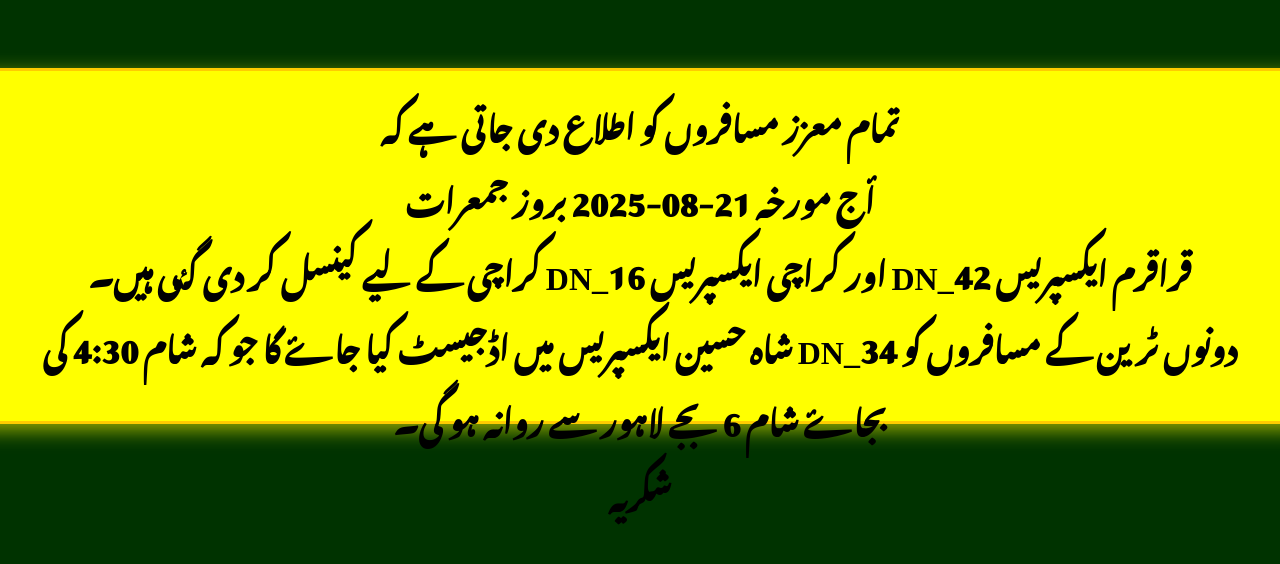
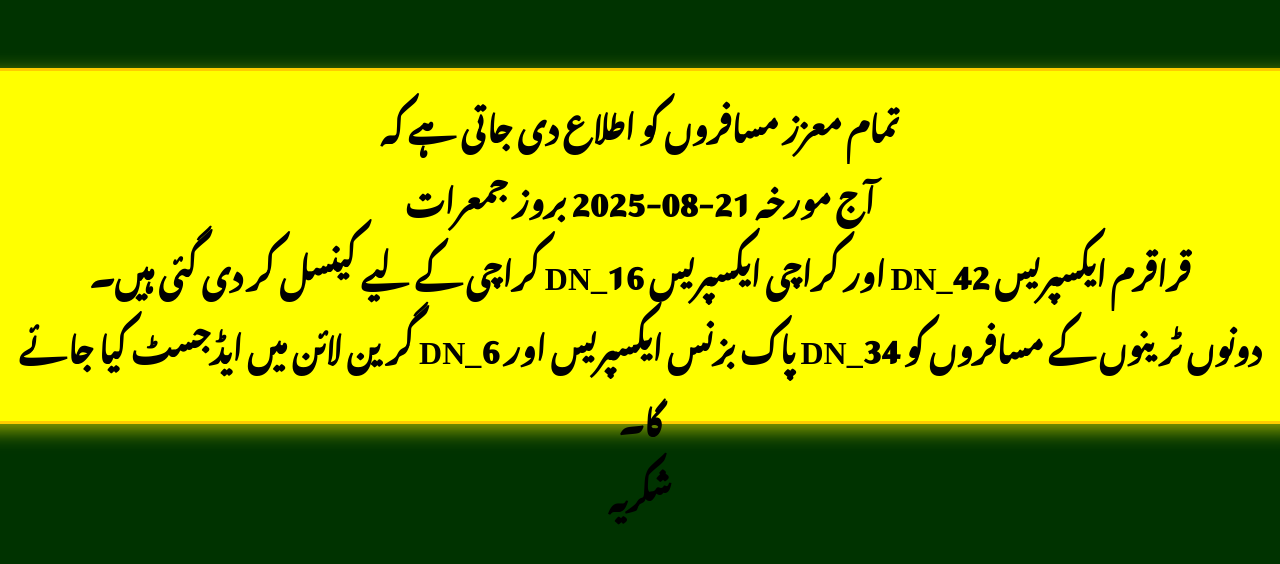
Before and after one commit to shahnazqamar/pr-rail-gov, a plain HTML site: page image_display.html in a window 1280 px wide. Shown: the part 154-718 px from the top of the page. Drawn offline with Linux system fonts and the light colour scheme.

Commit message:
improve anouncement

```diff
--- a/image_display.html
+++ b/image_display.html
@@ -12,11 +12,12 @@
         <div dir="rtl"  class="announcement-content">
             <strong>
                 تمام معزز مسافروں کو اطلاع دی جاتی ہے کہ<br>
-  أج مورخہ 21-08-2025 بروز جمعرات <br>
-  قراقرم ایکسپریس 42_DN اور کراچی ایکسپریس 16_DN کراچی کے لیے کینسل کر دی گٸی ہیں۔ <br>
-  دونوں ٹرین کے مسافروں کو 34_DN شاہ حسین ایکسپریس میں اڈجیسٹ کیا جاۓ گا جو کہ شام 4:30 کی بجاۓ شام 6 بجے لاہور سے روانہ ہو گی۔ <br>
-  شکریہ
-            </strong>
+                آج مورخہ 21-08-2025 بروز جمعرات<br>
+                قراقرم ایکسپریس 42_DN اور کراچی ایکسپریس 16_DN کراچی کے لیے کینسل کر دی گئی ہیں۔<br>
+                دونوں ٹرینوں کے مسافروں کو 34_DN پاک بزنس ایکسپریس اور 6_DN گرین لائن میں ایڈجسٹ کیا جائے گا۔<br>
+                شکریہ
+              </strong>
+
         </div>
     </div>
 
```
